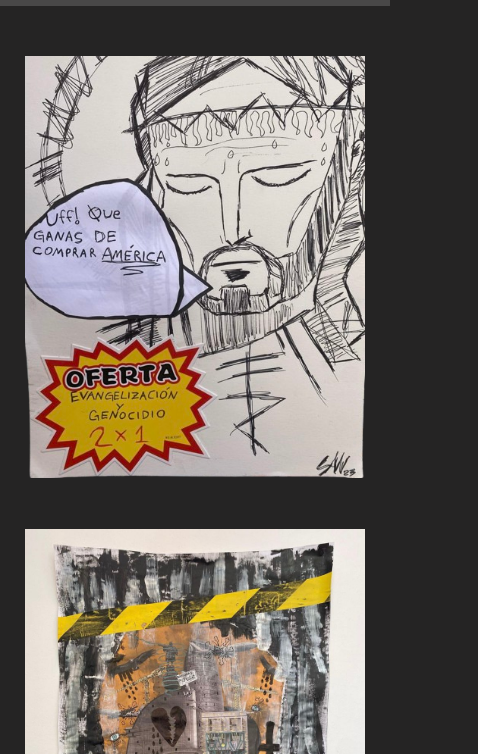
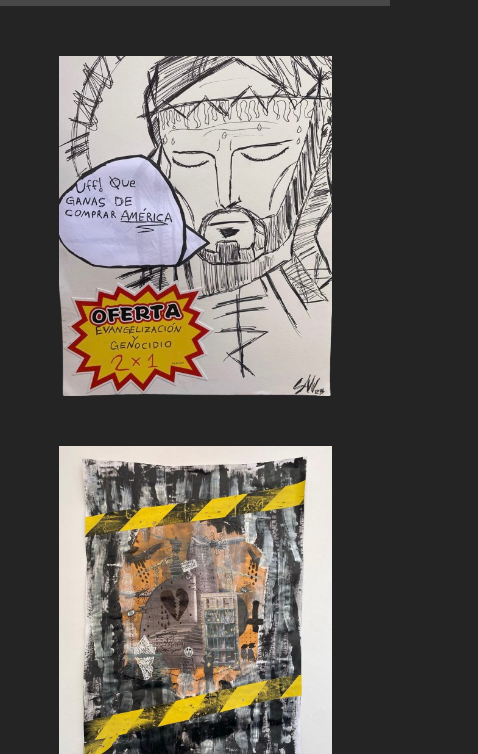
Before and after one commit to DanielOlmedoM/NotAnArtist, a plain HTML site: page index.html in a window 390 px wide. Shown: the part 90-844 px from the top of the page, 478 px wide, since content can reach past the window. Drawn offline with Linux system fonts and the light colour scheme.

Commit message:
Fixed image size

```diff
--- a/style.css
+++ b/style.css
@@ -69,4 +69,10 @@ footer {
         height: 20vw;
     }
 
+    .main img {
+        margin: 3vh;
+        max-height: 50vh;
+        max-width: 70vw;
+    }
+
 }
```
